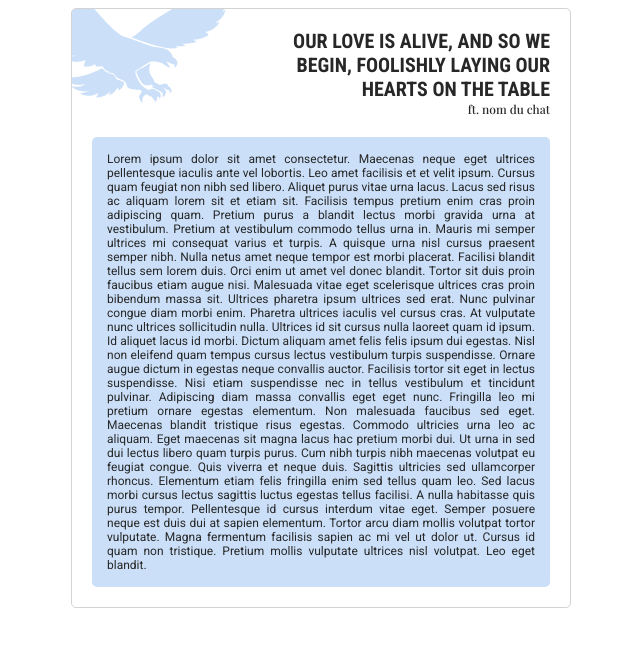
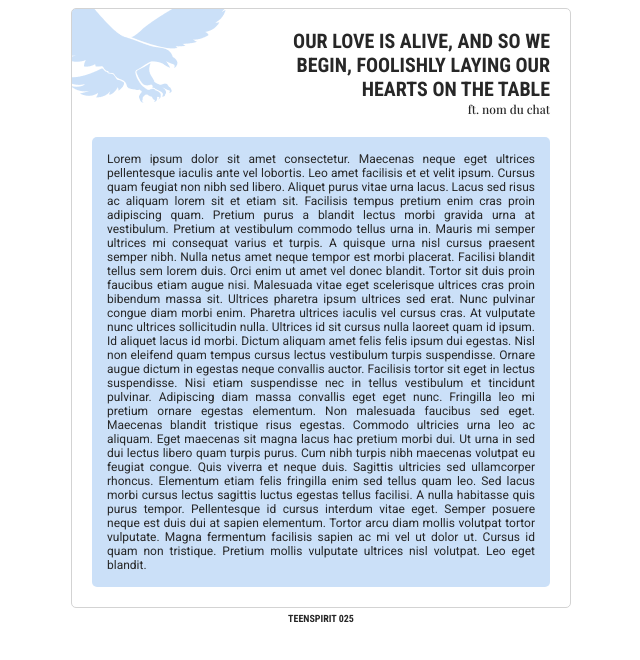
Before and after one commit to by-teenspirit/LGDC-fiche-rp-lys, a plain HTML site: page index.html in a window 1280 px wide. Shown: the whole page, without its empty margins (319-959 px from the left). Drawn offline with nearby package versions, Linux system fonts and the light colour scheme; a web font is replaced by a local one.

Commit message:
Ajout credit

```diff
--- a/index.html
+++ b/index.html
@@ -52,5 +52,6 @@
         volutpat. Leo eget blandit.
       </div>
     </div>
+    <div class="credit">teenspirit 025</div>
   </body>
 </html>
--- a/style.css
+++ b/style.css
@@ -74,3 +74,13 @@
   right: -65px;
   border-radius: 100px;
 }
+
+.credit {
+  text-align: center;
+  font-size: 10px;
+  text-transform: uppercase;
+  font-family: Roboto Condensed;
+  color: #272727;
+  font-weight: bold;
+  margin-top: 5px;
+}
```
Also changed, not shown: index2.html (+1 -0 lines), index3.html (+1 -0 lines).
